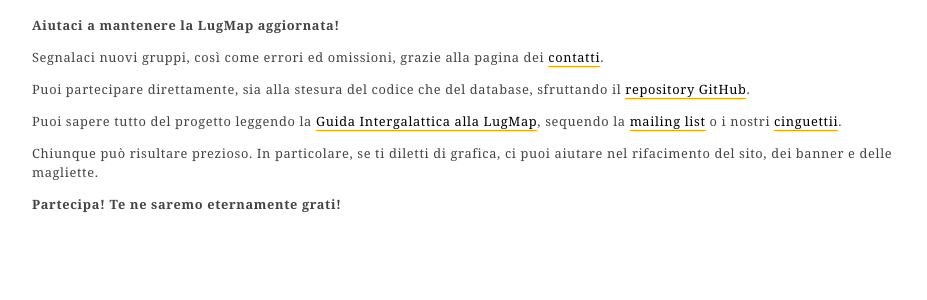
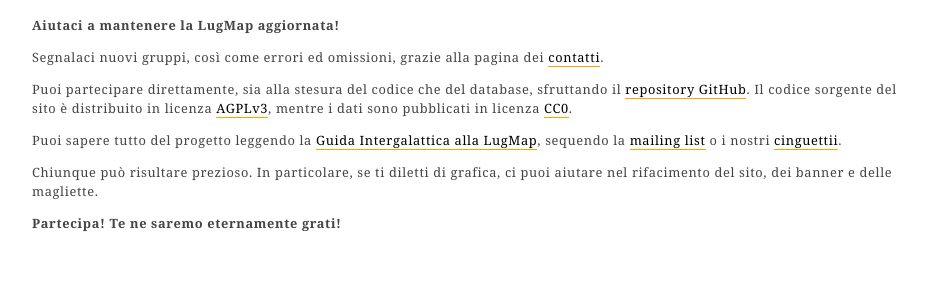
Before and after one commit to Gelma/LugMap, a PHP site: page /partecipa/ in a window 1280 px wide. Shown: the part 169-469 px from the top of the page, without its empty margins (163-1090 px from the left). Run offline with PHP 8.4, Linux system fonts and the light colour scheme; some libraries are stand-ins or nearby versions.

Commit message:
LugMap.Linux.it: specificate nella pagina "Partecipa" le licenze con cui sono rilasciati sito e dati

```diff
--- a/partecipa/index.php
+++ b/partecipa/index.php
@@ -25,7 +25,9 @@
 	<p>Segnalaci nuovi gruppi, cos&igrave; come errori ed omissioni, grazie
 	alla pagina dei <a class="generalink" href="/contatti">contatti</a>.</p>
 	<p>Puoi partecipare direttamente, sia alla stesura del codice che del database, sfruttando il
-	<a class="generalink" href="http://github.com/Gelma/LugMap">repository GitHub</a>.</p>
+	<a class="generalink" href="http://github.com/Gelma/LugMap">repository GitHub</a>.
+	Il codice sorgente del sito &egrave; distribuito in licenza <a href="http://www.gnu.org/licenses/agpl-3.0-standalone.html">AGPLv3</a>, mentre i dati sono
+	pubblicati in licenza <a href="http://creativecommons.org/publicdomain/zero/1.0/legalcode">CC0</a>.</p>
 	<p>Puoi sapere tutto del progetto leggendo la
 	<a class="generalink" href="/guida/">Guida Intergalattica alla LugMap</a>,
 	sequendo la <a href="http://lists.linux.it/listinfo/lugmap">mailing list</a>
```
